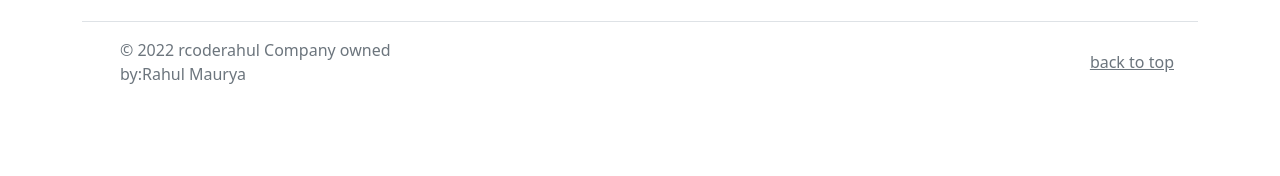
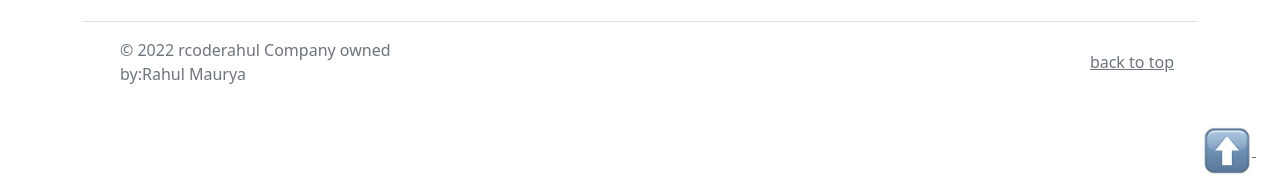
Before and after one commit to RmauryaR/rcoderahul.github.io, a plain HTML site: page index.html in a window 1280 px wide. Shown: the part 707-883 px from the top of the page. Before the commit the page ends 833 px from the top, so only its background shows below. Drawn offline with nearby package versions, Linux system fonts and the light colour scheme.

Commit message:
Update index.html

```diff
--- a/index.html
+++ b/index.html
@@ -274,6 +274,12 @@
         </ul>
       </footer>
     </div>
+<ul class="nav col-md-4 justify-content-end list-unstyled d-flex" style="float:right">
+        <li class="ms-3"><a class="text-muted" href="#">
+          <img src="thr.jpg" style="width:50px;height:50px">
+          <svg class="bi" width="24" height="24"><use xlink:href="#twitter"></use></svg></a></li>
+
+      </ul>
     <script
       src="https://cdn.jsdelivr.net/npm/bootstrap@5.2.0-beta1/dist/js/bootstrap.bundle.min.js"
       integrity="sha384-pprn3073KE6tl6bjs2QrFaJGz5/SUsLqktiwsUTF55Jfv3qYSDhgCecCxMW52nD2"
```
